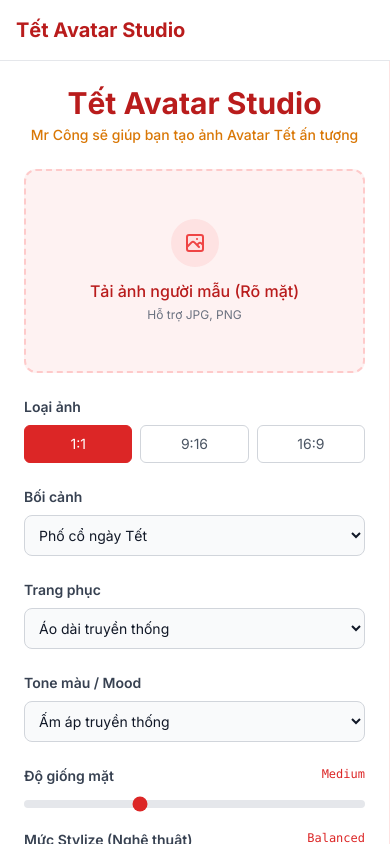
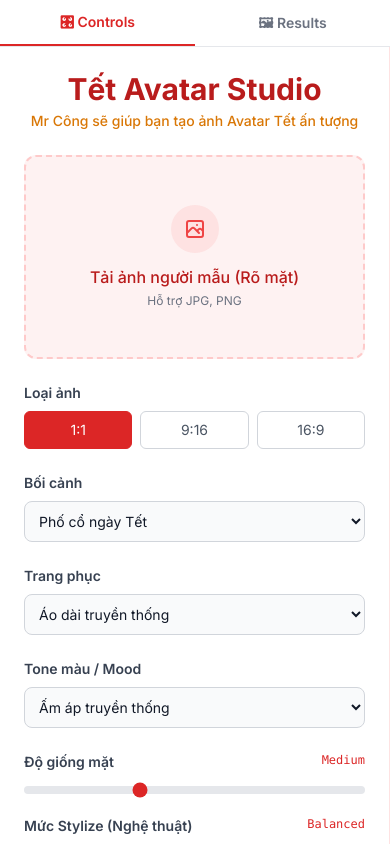
Before and after one commit to iotlvhh/TetAvatar, a React (Vite) app: page / in a window 390 px wide. Built offline with nearby package versions, Linux system fonts and the light colour scheme.

Commit message:
Update App.tsx
result plate

```diff
--- a/App.tsx
+++ b/App.tsx
@@ -1,12 +1,17 @@
-import React, { useState } from 'react';
-import { Sidebar } from './components/Sidebar';
-import { Gallery } from './components/Gallery';
-import { GenerationSettings, AspectRatio, IdentityStrength, StylizeLevel, GeneratedImage } from './types';
-import { SCENES, OUTFITS, MOODS } from './constants';
-import { generateImages } from './services/geminiService';
+import React, { useState } from "react";
+import { Sidebar } from "./components/Sidebar";
+import { Gallery } from "./components/Gallery";
+import {
+    GenerationSettings,
+    AspectRatio,
+    IdentityStrength,
+    StylizeLevel,
+    GeneratedImage,
+} from "./types";
+import { SCENES, OUTFITS, MOODS } from "./constants";
+import { generateImages } from "./services/geminiService";
 
 const App: React.FC = () => {
-  // Application State
     const [settings, setSettings] = useState<GenerationSettings>({
         sceneId: SCENES[0].id,
         outfitId: OUTFITS[0].id,
@@ -14,25 +19,27 @@ const App: React.FC = () => {
         aspectRatio: AspectRatio.SQUARE,
         identityStrength: IdentityStrength.MEDIUM,
         stylizeLevel: StylizeLevel.BALANCED,
-    customPrompt: ''
+        customPrompt: "",
     });
 
     const [uploadedImage, setUploadedImage] = useState<string | null>(null);
     const [isGenerating, setIsGenerating] = useState(false);
     const [generatedImages, setGeneratedImages] = useState<GeneratedImage[]>([]);
 
-  // Handlers
+    // ✅ Mobile slider state
+    const [activeTab, setActiveTab] = useState<"controls" | "results">("controls");
+
+    // Upload Handler
     const handleImageUpload = (e: React.ChangeEvent<HTMLInputElement>) => {
         const file = e.target.files?.[0];
         if (file) {
             const reader = new FileReader();
-      reader.onloadend = () => {
-        setUploadedImage(reader.result as string);
-      };
+            reader.onloadend = () => setUploadedImage(reader.result as string);
             reader.readAsDataURL(file);
         }
     };
 
+    // Generate Handler
     const handleGenerate = async () => {
         if (!uploadedImage) {
             alert("Vui lòng tải lên ảnh khuôn mặt trước.");
@@ -40,23 +47,21 @@ const App: React.FC = () => {
         }
 
         setIsGenerating(true);
+
         try {
-      // In a real scenario, we might try to crop faces here using a library like face-api.js,
-      // but to keep it lightweight as requested, we send the full image to Gemini
-      // and rely on the prompt "Use the uploaded reference photo".
+            const result = await generateImages(uploadedImage, settings, 2);
 
-      const result = await generateImages(uploadedImage, settings, 2); // Generate 2 images by default
-
-      const newImages: GeneratedImage[] = result.images.map(url => ({
+            const newImages: GeneratedImage[] = result.images.map((url) => ({
                 id: Math.random().toString(36).substr(2, 9),
                 url,
                 promptUsed: result.promptUsed,
-        timestamp: Date.now()
+                timestamp: Date.now(),
             }));
 
-      // Prepend new images
-      setGeneratedImages(prev => [...newImages, ...prev]);
+            setGeneratedImages((prev) => [...newImages, ...prev]);
 
+            // ✅ Auto switch to Results tab on mobile
+            setActiveTab("results");
         } catch (error: any) {
             console.error(error);
             alert(`Lỗi: ${error.message || "Không thể tạo ảnh"}`);
@@ -66,14 +71,32 @@ const App: React.FC = () => {
     };
 
     return (
-    <div className="flex flex-col lg:flex-row h-screen bg-gray-50 overflow-hidden">
-      {/* Mobile Header (Only visible on small screens) */}
-      <div className="lg:hidden bg-white p-4 shadow-sm flex items-center justify-between border-b border-gray-200">
-        <h1 className="text-xl font-bold text-red-700">Tết Avatar Studio</h1>
-        {uploadedImage && <img src={uploadedImage} alt="Ref" className="w-8 h-8 rounded-full border border-red-200 object-cover" />}
+        <div className="h-screen bg-[#FFFBF0] flex flex-col overflow-hidden">
+            {/* ✅ Mobile Top Tabs */}
+            <div className="lg:hidden flex border-b bg-white shadow-sm">
+                <button
+                    onClick={() => setActiveTab("controls")}
+                    className={`flex-1 py-3 text-sm font-semibold ${activeTab === "controls"
+                            ? "text-red-600 border-b-2 border-red-600"
+                            : "text-gray-500"
+                        }`}
+                >
+                    🎛 Controls
+                </button>
+
+                <button
+                    onClick={() => setActiveTab("results")}
+                    className={`flex-1 py-3 text-sm font-semibold ${activeTab === "results"
+                            ? "text-red-600 border-b-2 border-red-600"
+                            : "text-gray-500"
+                        }`}
+                >
+                    🖼 Results
+                </button>
             </div>
 
-      {/* Sidebar Controls */}
+            {/* ✅ Desktop Layout */}
+            <div className="hidden lg:flex flex-1 overflow-hidden">
                 <Sidebar
                     settings={settings}
                     setSettings={setSettings}
@@ -84,15 +107,33 @@ const App: React.FC = () => {
                     previewUrl={uploadedImage}
                 />
 
-      {/* Main Content Area */}
-      <main className="flex-1 relative h-full bg-[#FFFBF0]">
-        <div className="absolute inset-0 overflow-auto">
-          <Gallery
-            images={generatedImages}
+                <main className="flex-1 overflow-y-auto">
+                    <Gallery images={generatedImages} isGenerating={isGenerating} />
+                </main>
+            </div>
+
+            {/* ✅ Mobile Slider Layout */}
+            <div className="lg:hidden flex-1 overflow-hidden">
+                {activeTab === "controls" && (
+                    <div className="h-full overflow-y-auto">
+                        <Sidebar
+                            settings={settings}
+                            setSettings={setSettings}
+                            onGenerate={handleGenerate}
                             isGenerating={isGenerating}
+                            imageUploaded={!!uploadedImage}
+                            onImageUpload={handleImageUpload}
+                            previewUrl={uploadedImage}
                         />
                     </div>
-      </main>
+                )}
+
+                {activeTab === "results" && (
+                    <div className="h-full overflow-y-auto">
+                        <Gallery images={generatedImages} isGenerating={isGenerating} />
+                    </div>
+                )}
+            </div>
         </div>
     );
 };
```
Lines whose indentation alone changed are shown as unchanged.
